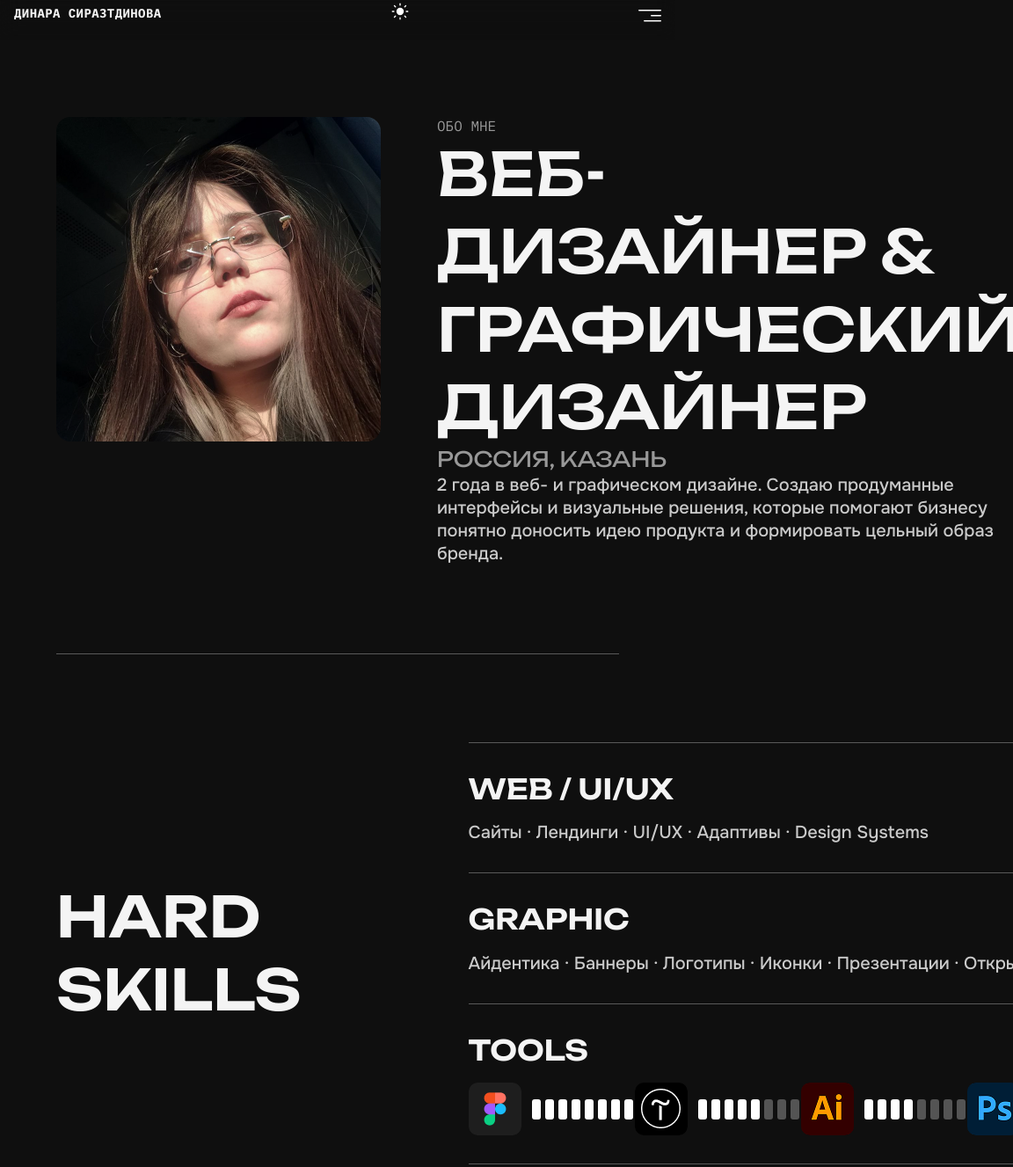
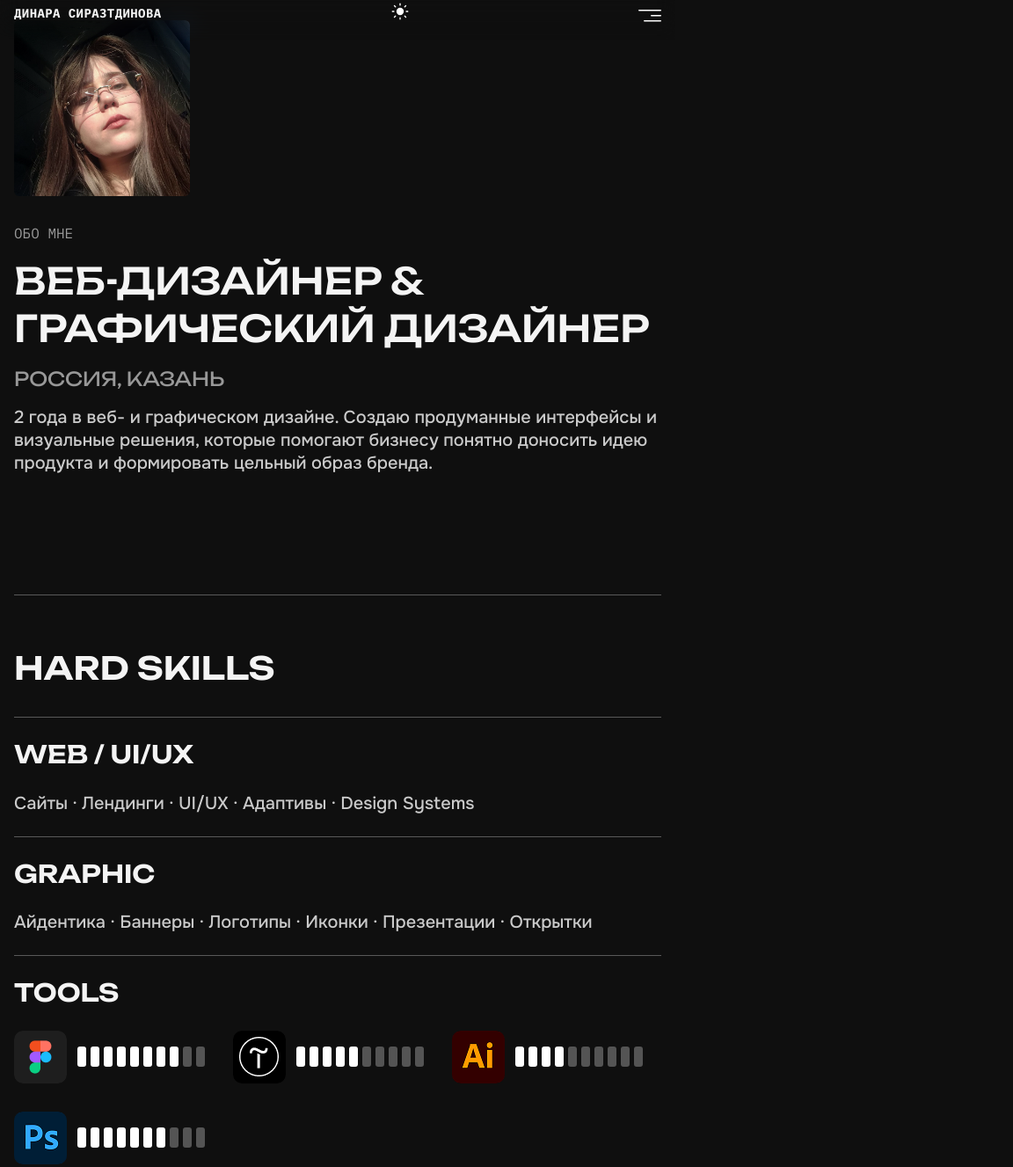
Before and after one commit to Promerser/portfolio, a plain HTML site: page about.html in a window 768 px wide. Shown: the part 17-1344 px from the top of the page at 88% size, 1152 px wide, since content can reach past the window. Drawn offline with Linux system fonts and the light colour scheme.

Commit message:
Планшетная адаптация about (768-1024) по макету #1:2889: hero-колонка (фото 200x200, h1 42px), HARD SKILLS колонкой с линиями (h1 36px, h2 28px, TOOLS с обёрткой), «Чем я занимаюсь» с плотным padding

```diff
--- a/about.css
+++ b/about.css
@@ -149,3 +149,71 @@ p.about_city {
 .tool_progress .active {
   background-color: var(--text-strong);
 }
+
+/* ===== About — планшет (768–1024), макет #1:2889 ===== */
+@media (min-width: 768px) and (max-width: 1024px) {
+  .about_first {
+    flex-direction: column;
+    gap: 32px;
+    padding: 40px 16px 136px;
+  }
+
+  .about_photo {
+    width: 200px;
+    height: 200px;
+    border-radius: 5.42px;
+  }
+
+  .about_text {
+    align-items: stretch;
+    gap: 16px;
+    justify-content: flex-start;
+  }
+
+  .about_first h1 {
+    font-size: 42px;
+  }
+
+  p.about_city {
+    font-size: 22px;
+  }
+
+  .second_skills {
+    padding: 0 16px;
+  }
+
+  .skills {
+    display: flex;
+    flex-direction: column;
+    align-items: stretch;
+    gap: 32px;
+    padding: 60px 0;
+  }
+
+  .skills h1 {
+    font-size: 36px;
+  }
+
+  .skills h2 {
+    font-size: 28px;
+  }
+
+  .skills_list {
+    gap: 24px;
+  }
+
+  .skill_block {
+    align-items: stretch;
+    gap: 24px;
+    padding: 0;
+  }
+
+  .tools_row {
+    flex-wrap: wrap;
+  }
+
+  .third {
+    gap: 32px;
+    padding: 0 16px;
+  }
+}
```
